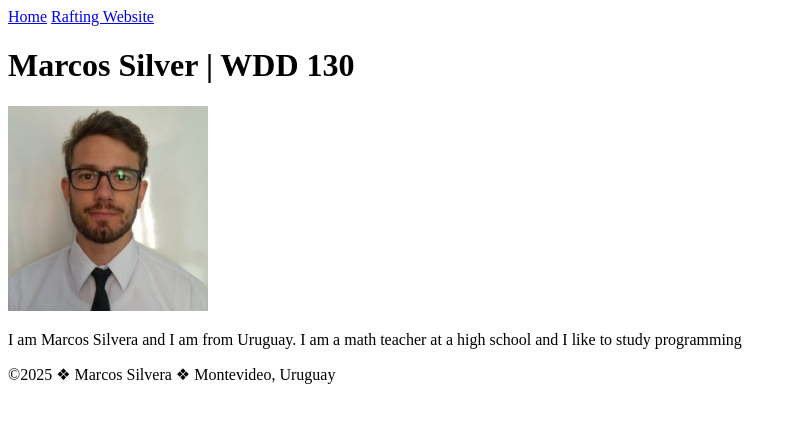
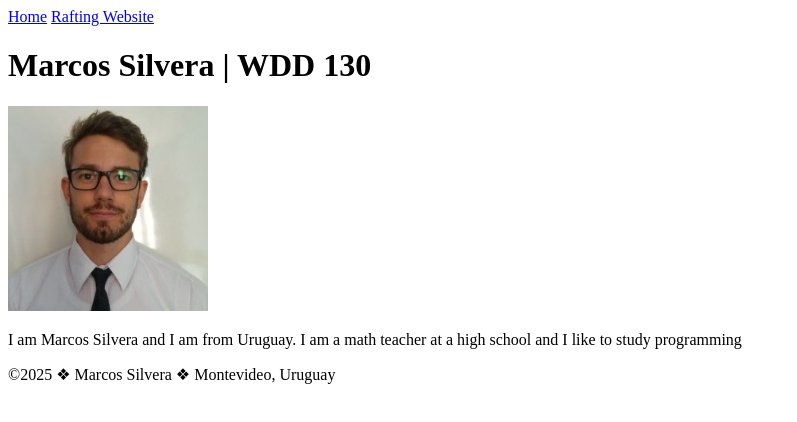
Before and after one commit to marsil1990/wdd130, a plain HTML site: page index.html in a window 1280 px wide. Shown: the whole page, without its empty margins (0-797 px from the left). Drawn offline with Linux system fonts and the light colour scheme.

Commit message:
Second commit

```diff
--- a/index.html
+++ b/index.html
@@ -16,7 +16,7 @@
         </nav>
     </header>
     <main>
-        <h1>Marcos Silver | WDD 130</h1>
+        <h1>Marcos Silvera | WDD 130</h1>
         <img src="images/profile.jpg" alt="Marcos" width="200">
         <p>I am Marcos Silvera and I am from Uruguay. I am a math teacher at a high school and I like to study
             programming</p>
```
